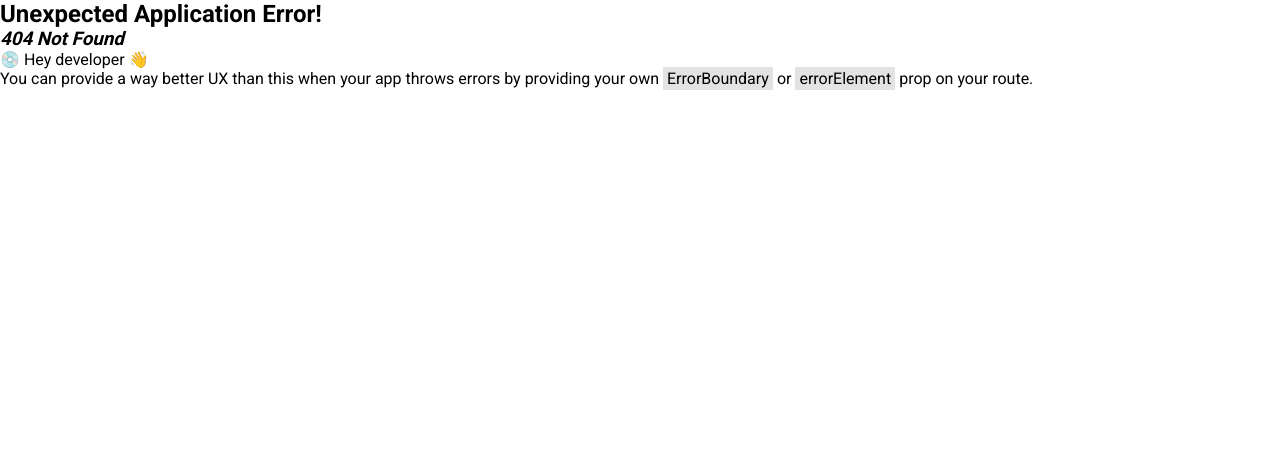
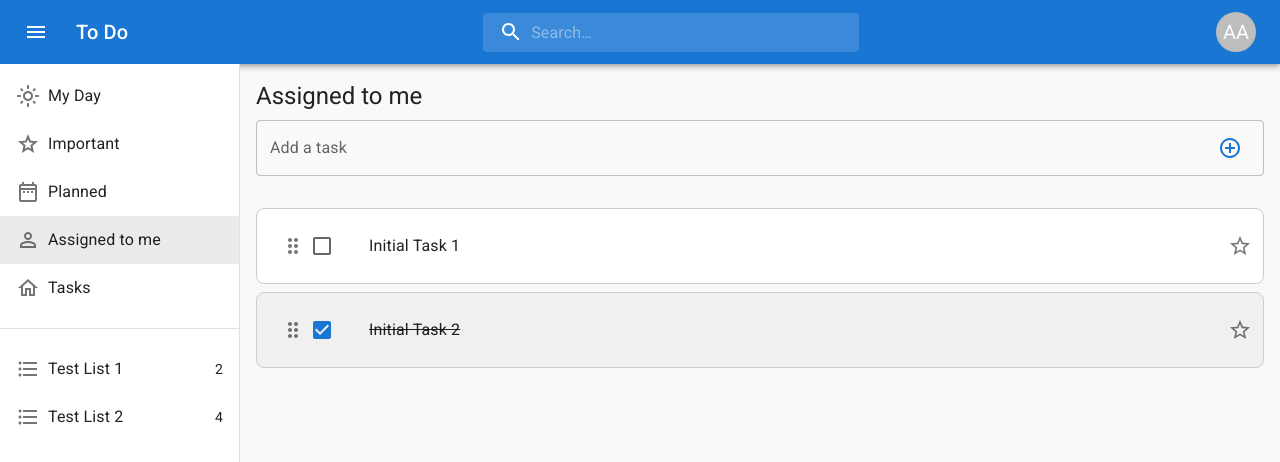
Before and after one commit to Ayham-Alhittini/Task-Management, a React (Vite) app in the folder client/: page /tasks/assigned_to_me in a window 1280 px wide. Before the commit this address had no page. Shown: the top 462 px of the page. Built offline with nearby package versions, Linux system fonts and the light colour scheme.

Commit message:
Refactor Sidebar: Implement Routing and NavLink for Task Navigation

```diff
--- a/client/src/components/Sidebar.jsx
+++ b/client/src/components/Sidebar.jsx
@@ -6,7 +6,7 @@ import {
   ListItemButton,
   ListItemIcon,
   ListItemText,
-  TextField,
+  styled,
   Tooltip,
   Typography,
   useTheme
@@ -17,57 +17,88 @@ import {
   GradeOutlined,
   HomeOutlined,
   LightModeOutlined,
-  PersonOutlineOutlined,
-  Add
+  PersonOutlineOutlined
 } from "@mui/icons-material";
+import MuiDrawer from '@mui/material/Drawer';
+import { NavLink } from 'react-router-dom';
 
-const Sidebar = ({ showSideBar }) => {
+const Sidebar = ({ open, isLargeScreen }) => {
   const theme = useTheme();
+
   const items = [
-    { text: 'My Day', icon: <LightModeOutlined />, href: '#home' },
-    { text: 'Important', icon: <GradeOutlined />, href: '#important' },
-    { text: 'Planned', icon: <DateRangeOutlined />, href: '#planned' },
-    { text: 'Assigned to me', icon: <PersonOutlineOutlined />, href: '#assigned' },
-    { text: 'Tasks', icon: <HomeOutlined />, href: '#tasks' },
+    { text: 'My Day', icon: <LightModeOutlined />, to: '/tasks/today' },
+    { text: 'Important', icon: <GradeOutlined />, to: '/tasks/important' },
+    { text: 'Planned', icon: <DateRangeOutlined />, to: '/tasks/planned' },
+    { text: 'Assigned to me', icon: <PersonOutlineOutlined />, to: '/tasks/assigned_to_me' },
+    { text: 'Tasks', icon: <HomeOutlined />, to: '/tasks/inbox' },
   ];
 
   const lists = [
-    { text: 'Test List 1', href: '#test1', count: 2, icon: <FormatListBulletedIcon /> },
-    { text: 'Test List 2', href: '#test2', count: 4, icon: <FormatListBulletedIcon /> },
+    { text: 'Test List 1', to: '/test1', count: 2, icon: <FormatListBulletedIcon /> },
+    { text: 'Test List 2', to: '/test2', count: 4, icon: <FormatListBulletedIcon /> },
   ];
 
+  const drawerWidth = 240;
+
+  const Drawer = styled(MuiDrawer, { shouldForwardProp: (prop) => prop !== 'open' })(
+    ({ open }) => ({
+      '& .MuiDrawer-paper': {
+        position: isLargeScreen ? 'relative' : 'absolute',
+        top: isLargeScreen ? '0' : '57px',
+        whiteSpace: 'nowrap',
+        width: open ? drawerWidth : 0,
+        transition: theme.transitions.create('width', {
+          easing: theme.transitions.easing.sharp,
+          duration: theme.transitions.duration.enteringScreen,
+        }),
+        boxSizing: 'border-box',
+        ...(!open && {
+          overflowX: 'hidden',
+          transition: theme.transitions.create('width', {
+            easing: theme.transitions.easing.sharp,
+            duration: theme.transitions.duration.leavingScreen,
+          }),
+          width: 0,
+        }),
+      },
+    }),
+  );
+
   return (
-    <Box
-      sx={{
-        display: showSideBar ? 'block' : 'none',
-        width: { xs: 250, sm: 300 }, // Adjust width for mobile and desktop
-        height: '100%',
-        borderRight: { xs: 0, sm: `1px solid ${theme.palette.divider}` },
-        boxShadow: { xs: 'none', sm: '1px 0px 2px rgba(0, 0, 0, 0.1)' },
-        bgcolor: theme.palette.background.paper,
-      }}
-    >
-      <Box sx={{ width: "100%", height: '100%', display: 'flex', flexDirection: 'column', justifyContent: 'space-between', mt: '10px' }}>
-        <Box>
+    <Drawer variant="permanent" open={open}>
       <List>
         {items.map((item, index) => (
           <ListItem disablePadding key={index}>
-                <ListItemButton component="a" href={item.href} sx={{ '&:hover': { bgcolor: theme.palette.action.hover } }}>
+            <ListItemButton
+              component={NavLink}
+              to={item.to}
+              sx={{
+                '&:hover': { bgcolor: theme.palette.action.hover },
+                '&.active': { bgcolor: theme.palette.action.selected }
+              }}
+            >
               <Tooltip title={item.text} placement="right" arrow>
+                <Box sx={{ display: 'flex', alignItems: 'center' }}>
                   <ListItemIcon sx={{ minWidth: 32 }}>{item.icon}</ListItemIcon> {/* Adjust minWidth to reduce space */}
+                  <ListItemText primary={item.text} sx={{ marginLeft: 0 }} /> {/* Remove margin */}
+                </Box>
               </Tooltip>
-                  <ListItemText primary={item.text} sx={{ marginLeft: 0 }} /> {/* Remove margin */}
             </ListItemButton>
           </ListItem>
         ))}
       </List>
-
-          <Divider sx={{ my: 2 }} />
-
+      <Divider sx={{ my: 1 }} />
       <List>
         {lists.map((list, index) => (
           <ListItem disablePadding key={index}>
-                <ListItemButton component="a" href={list.href} sx={{ '&:hover': { bgcolor: theme.palette.action.hover } }}>
+            <ListItemButton
+              component={NavLink}
+              to={list.to}
+              sx={{
+                '&:hover': { bgcolor: theme.palette.action.hover },
+                '&.active': { bgcolor: theme.palette.action.selected }
+              }}
+            >
               <ListItemIcon sx={{ minWidth: 32 }}>{list.icon}</ListItemIcon> {/* Adjust minWidth to reduce space */}
               <ListItemText primary={list.text} sx={{ marginLeft: 0 }} /> {/* Remove margin */}
               <Typography variant="body2" sx={{ ml: 2 }}>{list.count}</Typography>
@@ -75,14 +106,7 @@ const Sidebar = ({ showSideBar }) => {
           </ListItem>
         ))}
       </List>
-
-          <Box sx={{ display: 'flex', alignItems: 'flex-end', padding: '0 10px' }}>
-            <Add sx={{ color: 'action.active', mr: 1, my: 0.5 }} />
-            <TextField label="New List" variant="standard" />
-          </Box>
-        </Box>
-      </Box>
-    </Box>
+    </Drawer>
   );
 };
 
--- a/client/src/components/Task.jsx
+++ b/client/src/components/Task.jsx
@@ -6,7 +6,7 @@ import { useSortable } from '@dnd-kit/sortable';
 import DragIndicatorIcon from '@mui/icons-material/DragIndicator';
 import { CSS } from '@dnd-kit/utilities';
 
-const Task = ({ task, onToggleCompleted, onToggleImportant, onClick }) => {
+const Task = ({ task, onToggleCompleted, onClick }) => {
 
   const theme = useTheme();
 
@@ -16,7 +16,7 @@ const Task = ({ task, onToggleCompleted, onToggleImportant, onClick }) => {
     setNodeRef,
     transform,
     transition
-  } = useSortable({id: task.id});
+  } = useSortable({ id: task.id });
 
   const getTaskColor = () => {
     if (theme.palette.mode === 'dark') {
@@ -52,8 +52,8 @@ const Task = ({ task, onToggleCompleted, onToggleImportant, onClick }) => {
           checked={task.completed}
           tabIndex={-1}
           disableRipple
-          onChange={(e) => {
-            e.stopPropagation();
+          onClick={(event) => {
+            event.stopPropagation();
             onToggleCompleted(task.id);
           }}
         />
@@ -79,7 +79,7 @@ const Task = ({ task, onToggleCompleted, onToggleImportant, onClick }) => {
       />
 
       <ListItemSecondaryAction>
-        <IconButton edge="end" onClick={() => onToggleImportant(task.id)}>
+        <IconButton edge="end">
           {task.important ? <StarIcon color="primary" /> : <StarBorderIcon />}
         </IconButton>
       </ListItemSecondaryAction>
--- a/client/src/components/Tasks.jsx
+++ b/client/src/components/Tasks.jsx
@@ -5,8 +5,21 @@ import { arrayMove, SortableContext, verticalListSortingStrategy } from '@dnd-ki
 import { AddCircleOutline } from '@mui/icons-material';
 import Task from './Task'; // Assuming Task component is defined elsewhere
 import TaskInfo from './TaskInfo';
+import { useParams } from 'react-router-dom';
 
 const Tasks = () => {
+
+  const params = useParams();
+
+  const categories = {
+    today: 'My Day',
+    important: 'Important',
+    planned: 'Planned',
+    assigned_to_me: 'Assigned to me',
+    inbox: 'Tasks'
+  };
+
+
   const initialTasks = [
     {
       id: 1,
@@ -24,6 +37,7 @@ const Tasks = () => {
   const [tasks, setTasks] = useState(initialTasks);
   const [taskText, setTaskText] = useState('');
   const [selectedTask, setSelectedTask] = useState(null);
+  const [category, setCategory] = useState(null);
 
   const theme = useTheme();
 
@@ -33,6 +47,10 @@ const Tasks = () => {
     }, 100);
     return () => clearTimeout(timer);
   }, []);
+
+  useEffect(() => {
+    if (params) setCategory(params.category);
+  }, [params]);
 
   const handleAddTask = () => {
     if (taskText.trim()) {
@@ -48,6 +66,7 @@ const Tasks = () => {
   };
 
   const handleToggleCompleted = (id) => {
+    console.log('entered');
     setTasks(tasks.map(task =>
       task.id === id ? { ...task, completed: !task.completed } : task
     ));
@@ -67,7 +86,7 @@ const Tasks = () => {
     setSelectedTask(task);
   };
 
-  const onDeleteTask = (taskId)  => {
+  const onDeleteTask = (taskId) => {
     setTasks(tasks => tasks.filter(task => task.id !== taskId));
   }
 
@@ -90,7 +109,7 @@ const Tasks = () => {
           </Stack>
         ) : (
           <Box>
-            <Typography variant="h5" gutterBottom>Tasks</Typography>
+            <Typography variant="h5" gutterBottom>{categories[category]}</Typography>
 
             {/* Task Input Bar */}
             <Box display="flex" alignItems="center" mb={2}>
--- /dev/null
+++ b/client/src/components/Test.jsx
@@ -0,0 +1,16 @@
+import React from 'react';
+
+function Test() {
+  const handleClick = (event) => {
+    event.stopPropagation();
+    console.log('Button clicked');
+  };
+
+  return (
+    <div onClick={() => console.log('Div clicked')}>
+      <button onClick={handleClick}>Click me</button>
+    </div>
+  );
+}
+
+export default Test;
--- a/client/src/pages/Home.jsx
+++ b/client/src/pages/Home.jsx
@@ -1,6 +1,6 @@
 import Sidebar from "../components/Sidebar";
 import Tasks from "../components/Tasks";
-import { Box, createTheme, Stack, ThemeProvider } from "@mui/material";
+import { Box, createTheme, Stack, ThemeProvider, useMediaQuery } from "@mui/material";
 import Navbar from "../components/Navbar";
 import { useState, useEffect } from "react";
 import { LocalizationProvider } from '@mui/x-date-pickers';
@@ -8,7 +8,6 @@ import { AdapterDayjs } from '@mui/x-date-pickers/AdapterDayjs';
 
 function App() {
   const [mode, setMode] = useState("light");
-  const [showSideBar, setShowSideBar] = useState(true);
 
   const darkTheme = createTheme({
     palette: {
@@ -16,6 +15,8 @@ function App() {
     },
   });
 
+  const isLargeScreen = useMediaQuery(darkTheme.breakpoints.up('md'));
+  const [open, setOpen] = useState(isLargeScreen);
 
   useEffect(() => {
     document.documentElement.style.minHeight = '100%';
@@ -25,13 +26,12 @@ function App() {
     <LocalizationProvider dateAdapter={AdapterDayjs}>
       <ThemeProvider theme={darkTheme}>
         <Box sx={{ minHeight: '100vh' }} bgcolor={"background.default"} color={"text.primary"}>
-          <Navbar setMode={setMode} mode={mode} menuClick={() => setShowSideBar(!showSideBar)} />
-          <Stack direction="row" justifyContent="space-between">
-            <Sidebar showSideBar={showSideBar} />
+          <Navbar setMode={setMode} mode={mode} menuClick={() => setOpen(!open)} />
+          <Stack direction="row">
+            <Sidebar open={open} onDrawerToggle={() => setOpen(!open)} isLargeScreen={isLargeScreen} />
             <Tasks />
           </Stack>
         </Box>
-
       </ThemeProvider>
     </LocalizationProvider>
   );
```
Also changed, not shown: client/src/components/listItems.jsx (added, +72 -0 lines), client/src/main.jsx (+10 -1 lines). Lines whose indentation alone changed are shown as unchanged.
